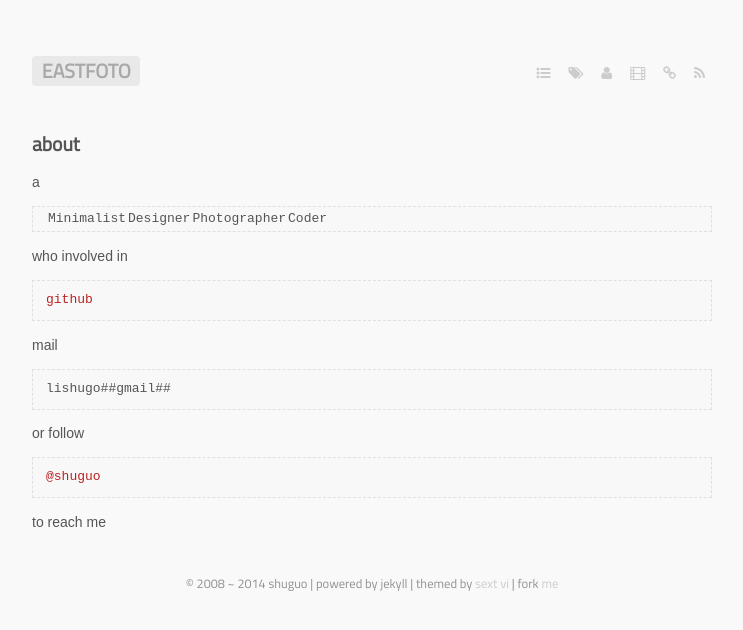
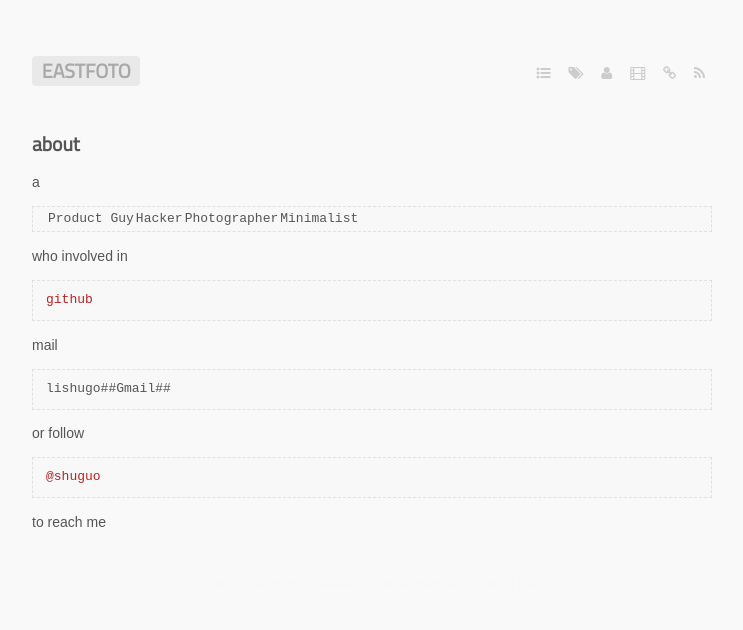
Before and after one commit to eastfoto/eastfoto.github.com, a Jekyll site: the page built from about.markdown, in a window 1280 px wide. Shown: the top 630 px of the page, without its empty margins (268-1011 px from the left). Built offline with Jekyll 4.4.1, drawn with Linux system fonts in a browser that asks for light colours; some web fonts are replaced; Markdown is read by kramdown in place of the engine named in the settings.

Commit message:
change footer color

```diff
--- a/about.markdown
+++ b/about.markdown
@@ -5,7 +5,7 @@ layout: page
 
 a
 
-> Minimalist | Designer | Photographer | Coder
+> Product Guy | Hacker | Photographer | Minimalist
 
 who involved in
 
@@ -13,7 +13,7 @@ who involved in
 
 mail
 
-> lishugo##gmail##
+> lishugo##Gmail##
 
 or follow
 
--- a/media/css/style.css
+++ b/media/css/style.css
@@ -182,15 +182,15 @@ footer {
   width: 680px;
   margin: 0 auto;
   display: block;
-  color: #909090;
+  color: #f7f7f7;
   font-family: "Titillium Web", "Hiragino Sans GB", "Microsoft YaHei", sans-serif;
   font-size: .9em;
   text-align: center;
   margin: 1em auto; }
   footer a, footer header #header h1 a, header #header h1 footer a, footer article .title a, article .title footer a, footer article .meta .tags a, article .meta .tags footer a, footer article .divider a, article .divider footer a {
-    color: #cccccc; }
+    color: #f7f7f7; }
     footer a:hover, footer header #header h1 a:hover, header #header h1 footer a:hover, footer article .meta .tags a:hover, article .meta .tags footer a:hover {
-      color: #999999; }
+      color: #f7f7f7; }
 
 #tag_cloud {
   margin-bottom: 1em; }
```
